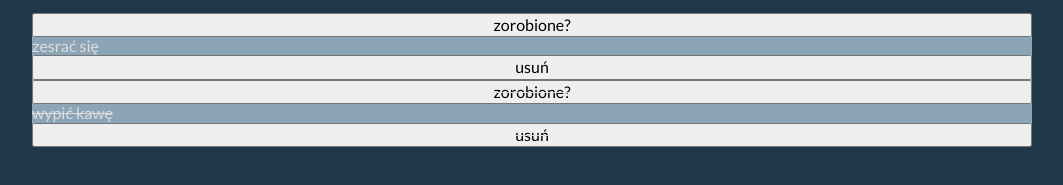
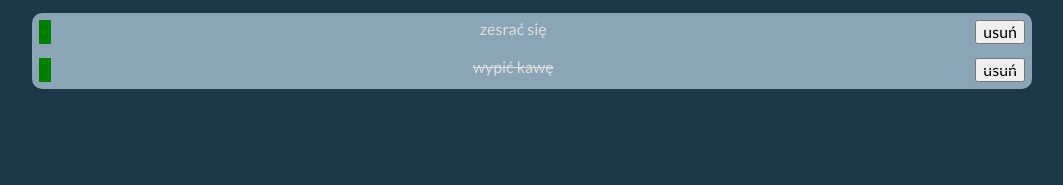
Before and after one commit to BarKles02/todolist, a plain HTML site: page index.html in a window 1280 px wide. Shown: the part 131-316 px from the top of the page, without its empty margins (108-1171 px from the left). Drawn offline with nearby package versions, Linux system fonts and the light colour scheme.

Commit message:
list styling

```diff
--- a/css/list.css
+++ b/css/list.css
@@ -7,8 +7,19 @@
     background-color: #8BA5B7;
 }
 
+.list__button--done {
+    border-style: none;
+    background-color: green;
+    color: #ddd;
+    width: 10px;
+}
+
+.list__button--remove {}
+
 .list__item {
-    display:grid;
+    padding: 7px;
+    display: flex;
+    justify-content: space-between;
 }
 
 .list__item--done {
--- a/js/script.js
+++ b/js/script.js
@@ -52,7 +52,7 @@
         for (const task of tasks) {
             htmlString += `
                 <li ${task.done ? " class=\"list__item list__item--done\"" : " class=\"list__item\""}>
-                <button class="list__button--done js-done">zorobione?</button>
+                <button class="list__button--done js-done"></button>
                     ${task.content}
                 <button class="list__button--remove js-remove">usuń</button>
                 </li>
```
